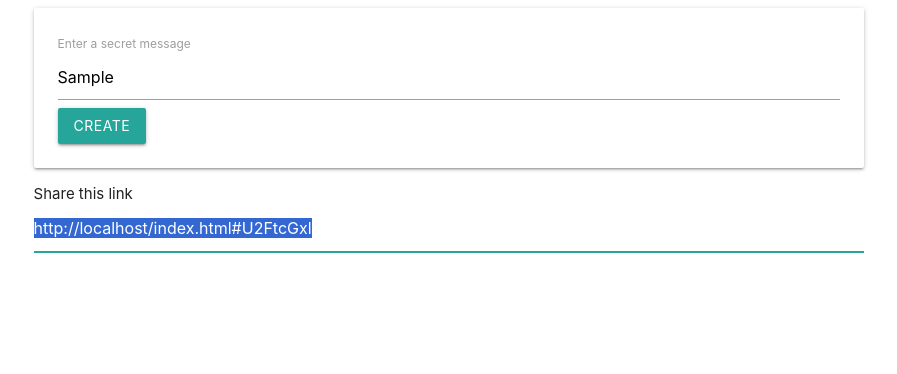
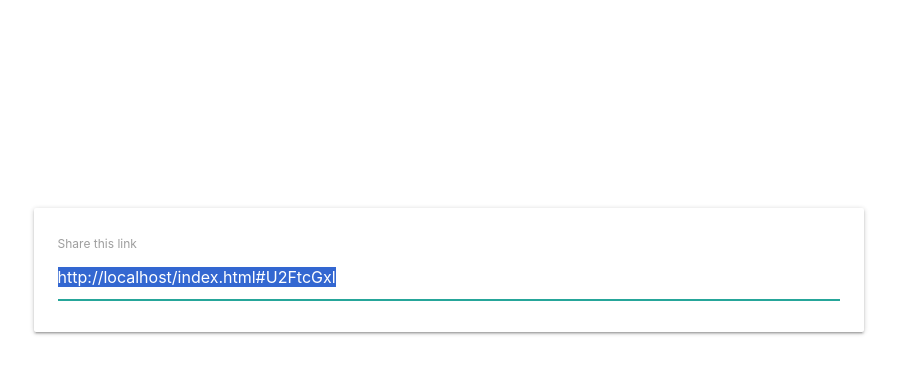
Before and after one commit to Arnur-K/secret-message-sharing-app, a plain HTML site: page index.html in a window 1280 px wide. Both pictures are taken after typing "Sample" into the empty fields and a click on the button "CREATE". Shown: the whole page, without its empty margins (191-1088 px from the left). Drawn offline with nearby package versions, Linux system fonts and the light colour scheme.

Commit message:
added secret message section

```diff
--- a/index.html
+++ b/index.html
@@ -9,21 +9,39 @@
     />
     <script defer src="index.js"></script>
     <title>Secret Message Sharing App</title>
+
+    <style>
+      .row {
+        margin-top: 25vh;
+      }
+      h1 {
+        margin-top: 0;
+      }
+    </style>
   </head>
   <body>
     <div class="row">
       <div class="col s8 offset-s2">
-        <div class="card-panel">
+        <div id="message-show" class="card-panel hide">
+          <h1></h1>
+          <div>
+            <a href="./index.html">Create your own secret message</a>
+          </div>
+        </div>
+
+        <div id="message-form" class="card-panel">
           <form action="">
-            <label for="">Enter a secret message</label>
-            <input type="text" id="message-input" />
+            <label for="message-input">Enter a secret message</label>
+            <input type="text" name="message-input" id="message-input" />
             <button class="btn">Create</button>
           </form>
         </div>
 
-        <div>
-          Share this link
-          <input type="text" id="link-input" />
+        <div id="link-form" class="card-panel hide">
+          <div>
+            <label for="link-input">Share this link</label>
+            <input type="text" name="link-input" id="link-input" />
+          </div>
         </div>
       </div>
     </div>
--- a/index.js
+++ b/index.js
@@ -1,5 +1,18 @@
+const hash = window.location.hash;
+const message = atob(hash.replace('#', ''));
+
+if (message) {
+  document.querySelector('#message-form').classList.add('hide');
+  document.querySelector('#message-show').classList.remove('hide');
+
+  document.querySelector('h1').innerHTML = message;
+}
+
 document.querySelector('form').addEventListener('submit', (event) => {
   event.preventDefault();
+
+  document.querySelector('#message-form').classList.add('hide');
+  document.querySelector('#link-form').classList.remove('hide');
 
   const messageInput = document.querySelector('#message-input');
   const linkInput = document.querySelector('#link-input');
```
